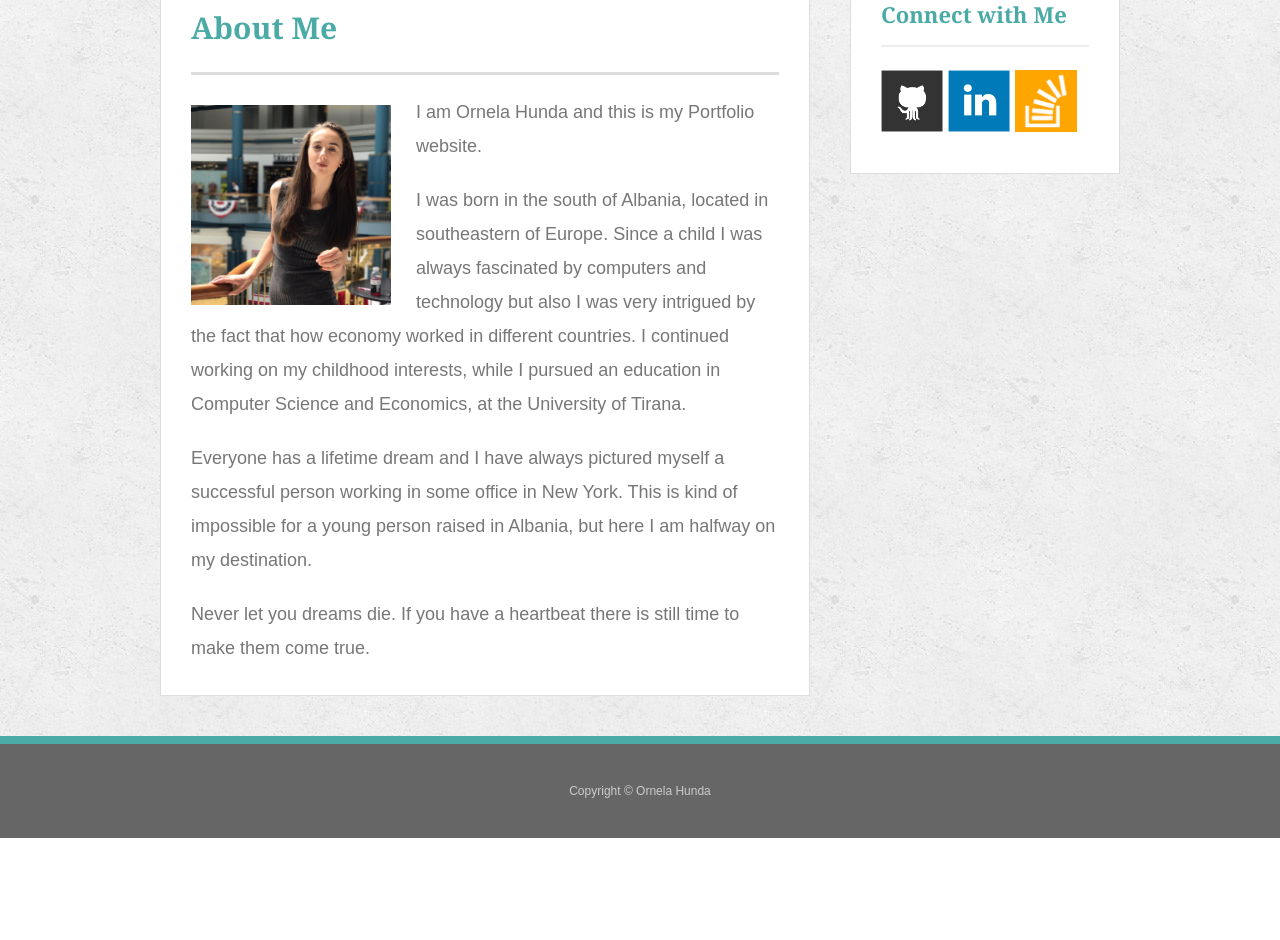
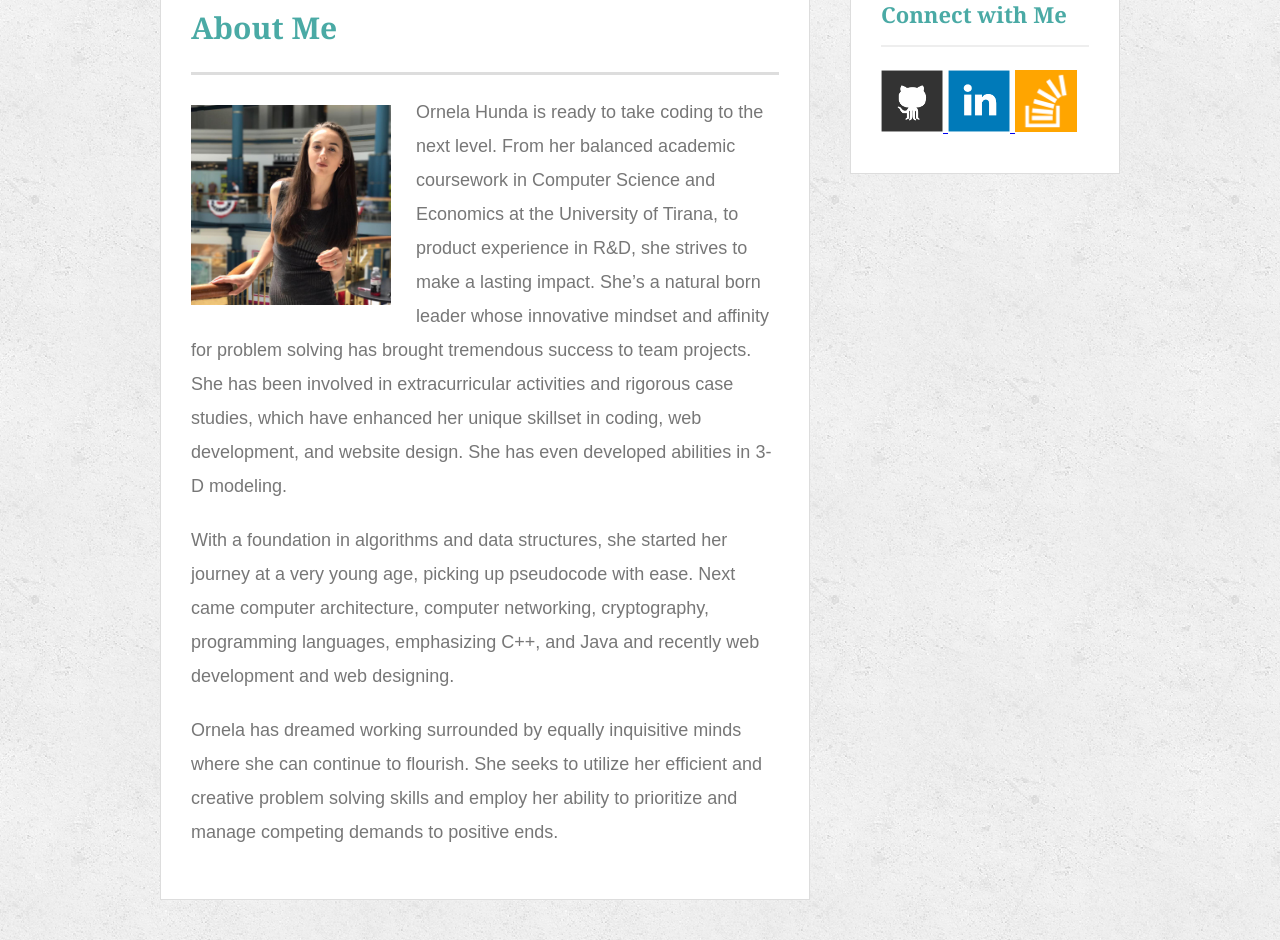
Before and after one commit to ornelahunda/Responsive-Portfolio, a plain HTML site: page index.html in a window 1280 px wide. Shown: the part 158-1098 px from the top of the page. Before the commit the page ends 996 px from the top, so only its background shows below. Drawn offline with Linux system fonts and the light colour scheme; files whose address does not match are found by name.

Commit message:
adding links to the content

```diff
--- a/index.html
+++ b/index.html
@@ -4,7 +4,7 @@
 <head>
   <meta charset="UTF-8">
   <meta name="viewport" content="width=device-width, initial-scale=1">
-  <title>About | Your Name</title>
+  <title>About | Ornela Hunda </title>
 
   <link rel="stylesheet" type="text/css" href="assets/css/reset.css">
   <link rel="stylesheet" type="text/css" href="assets/css/style.css">
@@ -28,26 +28,39 @@
       <h1>About Me</h1>
 
       <img src="/Users/ornelahunda/Responsive-Portfolio/assets/images/oh.jpg" class="auth-image" alt="Your Name">
-      <p >I am Ornela Hunda and this is my Portfolio website.</p>
-      <p> I was born in the south of Albania, located in southeastern of Europe. Since a child I was always fascinated by computers
-         and technology but also I was very intrigued by the fact that how economy worked in different countries. I continued
-         working on my childhood interests, while I pursued an education in Computer Science and Economics, at the University
-         of Tirana.
-       </p>
-       <p>Everyone has a lifetime dream and I have always pictured myself a successful person working in some office in New York.
-         This is kind of impossible for a young person raised in Albania, but here I am halfway on my destination. </p>
-         <p>Never let
-         you dreams die. If you have a heartbeat there is still time to make them come true.
-       </p>
+      <p>
+        <p>Ornela Hunda is ready to take coding to the next level. From her balanced academic coursework in Computer Science
+          and Economics at the University of Tirana, to product experience in R&D, she strives to make a lasting impact.
+          She’s a natural born leader whose innovative mindset and affinity for problem solving has brought tremendous success
+          to team projects. She has been involved in extracurricular activities and rigorous case studies, which have enhanced
+          her unique skillset in coding, web development, and website design. She has even developed abilities in 3-D modeling.
+        </p>
+        <p>
+          With a foundation in algorithms and data structures, she started her journey at a very young age, picking up pseudocode with
+          ease. Next came computer architecture, computer networking, cryptography, programming languages, emphasizing C++,
+          and Java and recently web development and web designing.
+        </p>
+        <p>
+          Ornela has dreamed working surrounded by equally inquisitive minds where she can continue to flourish. She seeks to utilize
+          her efficient and creative problem solving skills and employ her ability to prioritize and manage competing demands
+          to positive ends.
+        </p>
+      </p>
     </section>
 
     <section class="sidebar">
       <div id="connect">
         <h2>Connect with Me</h2>
 
-        <a href="#"><img src="assets/images/github-128.png" class="social" alt="GitHub" /></a>
-        <a href="#"><img src="assets/images/linkedin-128.png" class="social" alt="LinkedIn" /></a>
-        <a href="#"><img src="assets/images/stackoverflow-128.png" class="social" alt="Stack Overflow" /></a>
+        <a href="https://github.com/ornelahunda">
+          <img src="assets/images/github-128.png" class="social" alt="GitHub" />
+        </a>
+        <a href="https://www.linkedin.com/in/ornelahunda/">
+          <img src="assets/images/linkedin-128.png" class="social" alt="LinkedIn" />
+        </a>
+        <a href="https://stackexchange.com/users/12298427/ornela">
+          <img src="assets/images/stackoverflow-128.png" class="social" alt="Stack Overflow" />
+        </a>
       </div>
     </section>
   </div>
```
Also changed, not shown: contact.html (+3 -3 lines), portfolio.html (+6 -4 lines).
